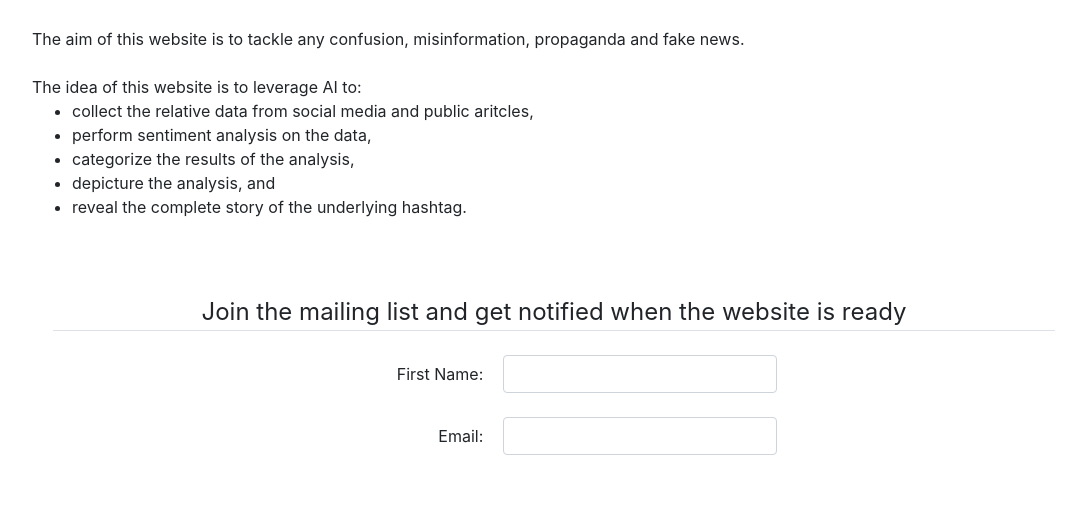
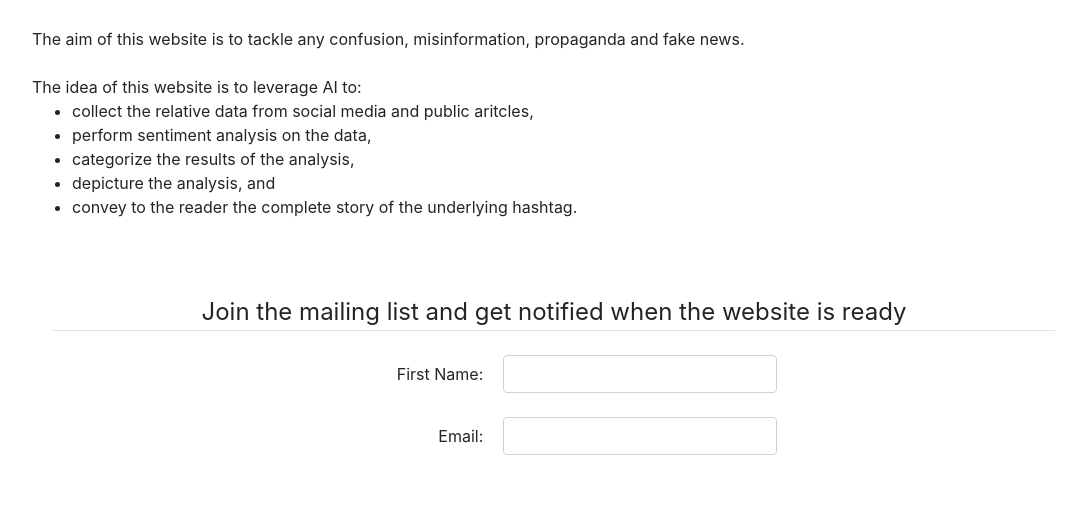
Before and after one commit to vasileiosTs0/Clearthehashtag, a Flask app: page / in a window 1280 px wide. Shown: the part 158-663 px from the top of the page, without its empty margins (86-1172 px from the left). Run offline with Flask 3, Linux system fonts and the light colour scheme; parts of the project's set-up code (start-up, migrations or seed data) failed here and were passed over; some libraries are stand-ins or nearby versions.

Commit message:
Update index.html

```diff
--- a/clearthehashtag.net/app/templates/index.html
+++ b/clearthehashtag.net/app/templates/index.html
@@ -15,7 +15,7 @@
         <li>perform sentiment analysis on the data,</li>
         <li>categorize the results of the analysis,</li>
         <li>depicture the analysis, and</li>
-        <li>reveal the complete story of the underlying hashtag.</li>
+        <li>convey to the reader the complete story of the underlying hashtag.</li>
       </ul>
   </div>
   <br>
```
